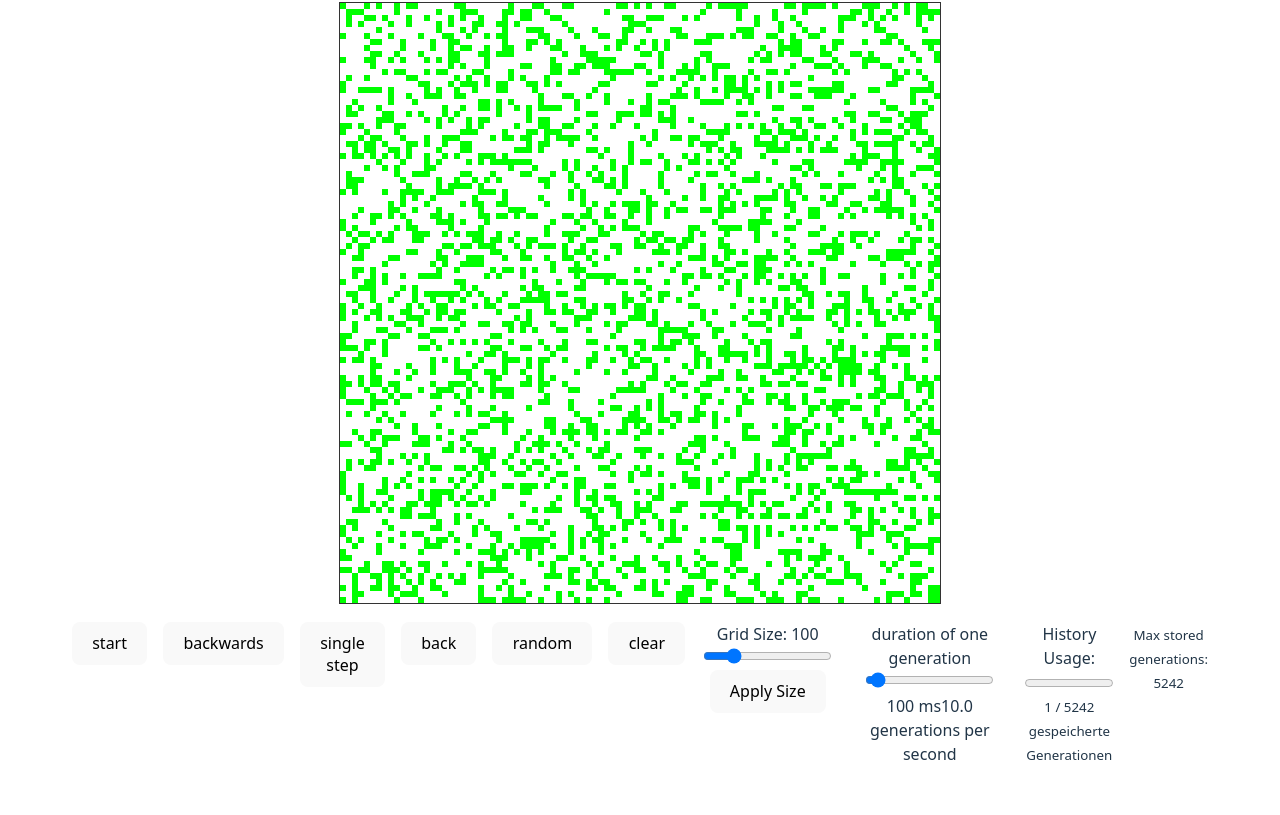
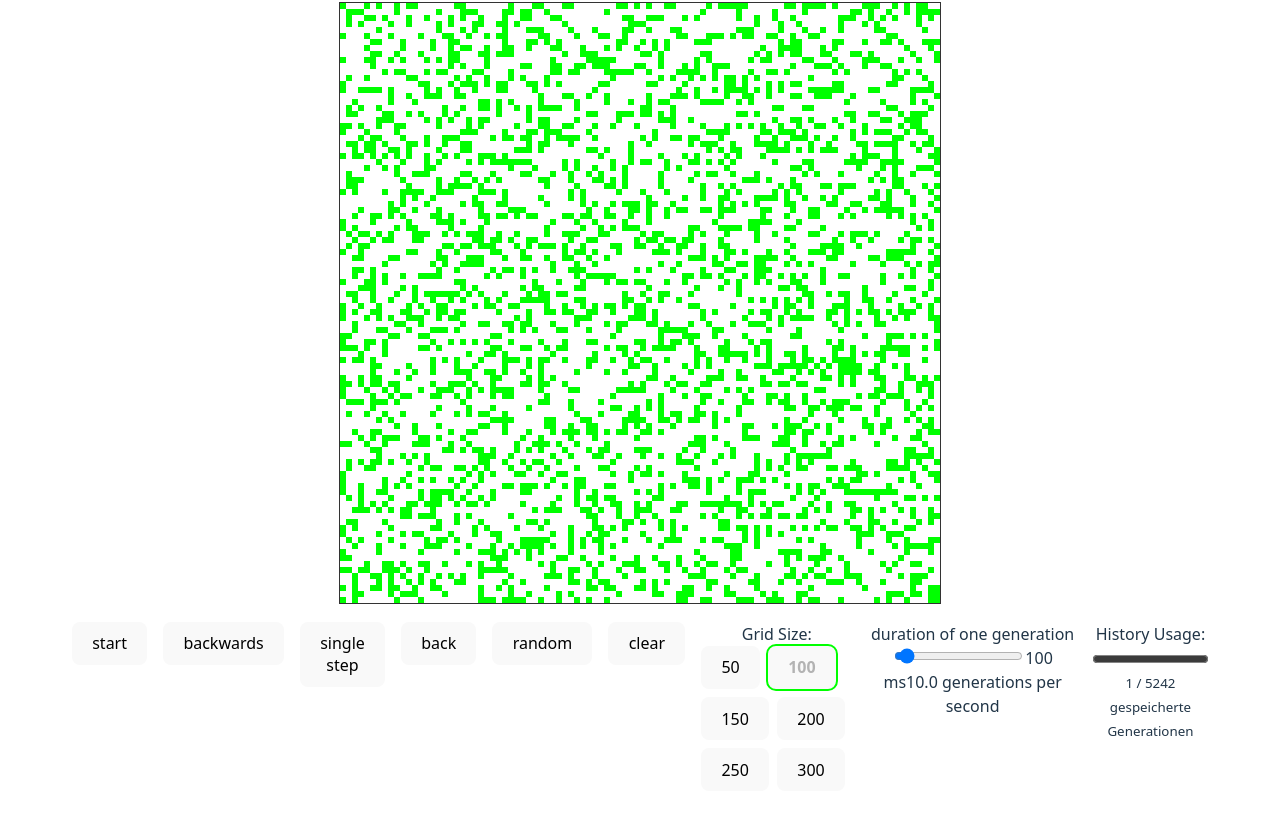
Before and after one commit to nottelbox/nottelbox-web, a React (Vite) app: page /projects in a window 1280 px wide. Shown: the part 275-1090 px from the top of the page. Built offline with nearby package versions, Linux system fonts and the light colour scheme.

Commit message:
Gridsize with buttons

```diff
--- a/src/GameOfLife.tsx
+++ b/src/GameOfLife.tsx
@@ -8,7 +8,6 @@ export default function GameOfLife() {
   const { projects: { gameOfLife: t } } = useTranslation();
 
   const [gridSize, setGridSize] = useState(100);
-  const [pendingGridSize, setPendingGridSize] = useState(100);
   const [running, setRunning] = useState(0); // 0=stopped, 1=forward, -1=backward
   const [speed, setSpeed] = useState(100);
   const [historyCount, setHistoryCount] = useState(1);
@@ -202,9 +201,25 @@ export default function GameOfLife() {
         <button onClick={clearGrid}>{t.controls.clear}</button>
 
         <div>
-          <label>Grid Size: {pendingGridSize}</label>
-          <input type="range" min={50} max={300} step={1} value={pendingGridSize} onChange={(e) => setPendingGridSize(Number(e.target.value))}/>
-          <button onClick={() => { setGridSize(pendingGridSize); reset(); }}>Apply Size</button>
+          <label>Grid Size:</label>
+          <div style={{ display: "flex", gap: "0.5rem", flexWrap: "wrap" }}>
+            {[50, 100, 150, 200, 250, 300].map(size => (
+              <button
+                key={size}
+                style={{
+                  fontWeight: gridSize === size ? "bold" : "normal",
+                  outline: gridSize === size ? "2px solid lime" : "none"
+                }}
+                onClick={() => {
+                  setGridSize(size);
+                  reset();
+                }}
+                disabled={gridSize === size}
+              >
+                {size}
+              </button>
+            ))}
+          </div>
         </div>
 
         <div>
@@ -216,12 +231,25 @@ export default function GameOfLife() {
 
         <div>
           <label>History Usage:</label>
-          <progress max={maxHistory} value={historyCount} style={{ width: "100%" }} />
+          <progress
+            max={maxHistory}
+            value={historyCount}
+            style={{
+              width: "100%",
+              accentColor:
+                historyCount / maxHistory > 0.9
+                  ? "red"
+                  : historyCount / maxHistory > 0.8
+                  ? "orange"
+                  : "lime"
+            }}
+          />
           <small>{historyCount} / {maxHistory} gespeicherte Generationen</small>
-        </div>
-
-        <div>
-          <small>Max stored generations: {maxHistory}</small>
+          {historyCount / maxHistory > 0.8 && (
+            <div style={{ color: "orange", fontSize: "0.9rem" }}>
+              ⚠ History fast voll – Rückwärts-Schritte bald begrenzt
+            </div>
+          )}
         </div>
       </div>
     </div>
```
